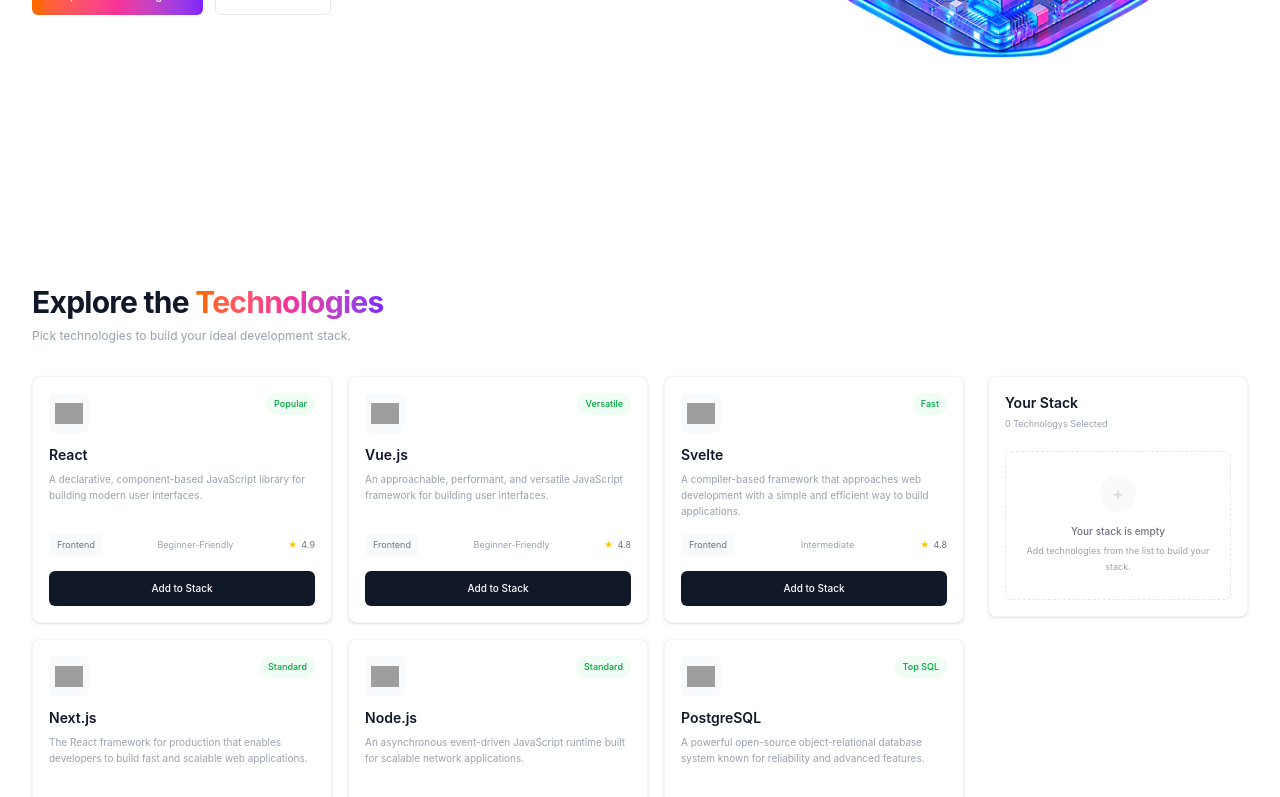
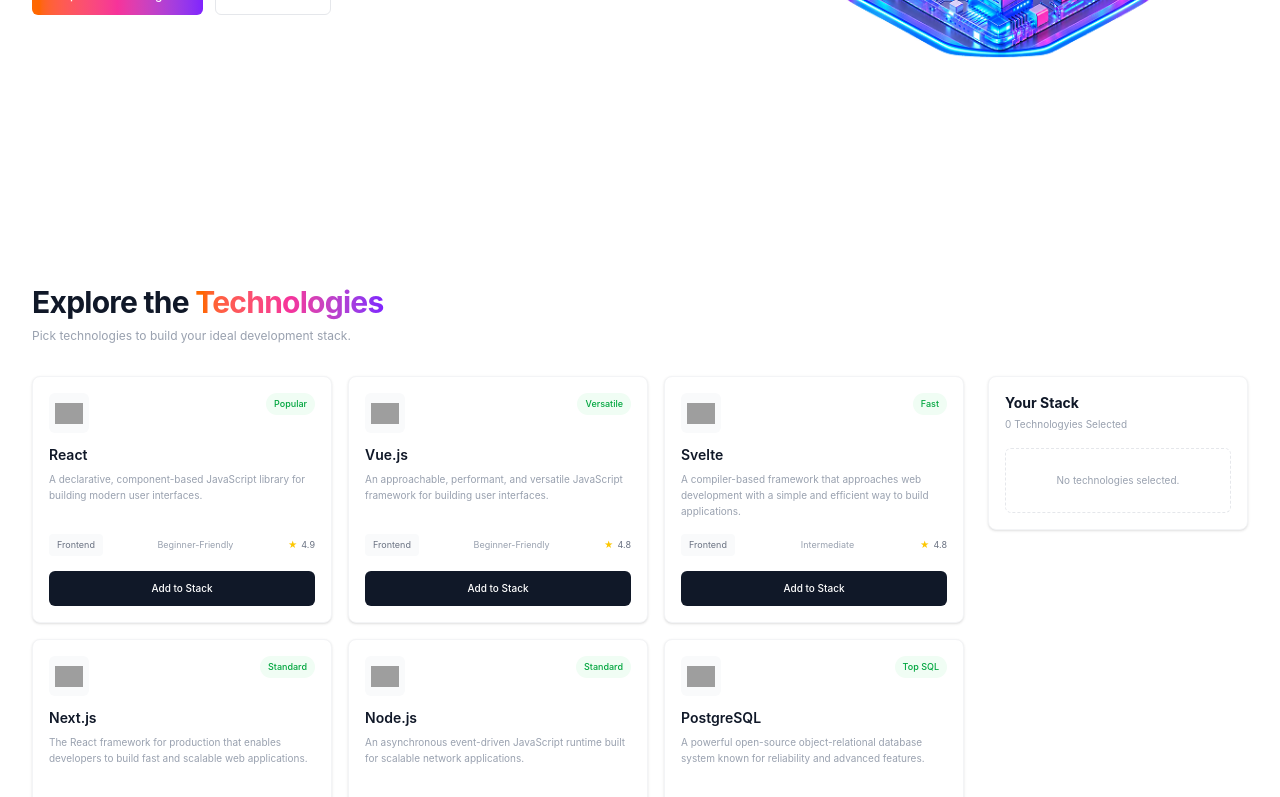
Before and after one commit to jipunroy/DevStack-Project, a React (Vite) app: page / in a window 1280 px wide. Shown: the part 477-1274 px from the top of the page. Built offline with nearby package versions, Linux system fonts and the light colour scheme; grey boxes are pictures that could not be loaded.

Commit message:
last YourStack update

```diff
--- a/src/components/YourStack/YourStack.tsx
+++ b/src/components/YourStack/YourStack.tsx
@@ -13,66 +13,39 @@
 }: YourStackProps) {
   return (
     <aside className="rounded-lg border border-gray-100 bg-white p-4 shadow-sm">
+
       {/* Header */}
-      <div className="flex items-center justify-between">
-        <div>
-          <h2 className="text-sm font-semibold text-gray-900">
+      <div className="mb-4">
+        <h2 className="text-sm font-bold text-gray-900">
           Your Stack
         </h2>
 
-          <p className="mt-1 text-[9px] text-gray-400">
+        <p className="mt-1 text-[10px] text-gray-400">
           {stack.length} Technology
-            {stack.length !== 1 ? "s" : ""} Selected
+          {stack.length !== 1 ? "ies" : "y"} Selected
         </p>
       </div>
 
-        {/* Remove All */}
-        {stack.length > 0 && (
-          <button
-            type="button"
-            onClick={onRemoveAll}
-            className="text-[9px] font-medium text-red-400 transition hover:text-red-500"
-          >
-            Remove All
-          </button>
-        )}
-      </div>
-
-      {/* Empty State */}
-      {stack.length === 0 ? (
-        <div className="mt-5 rounded-md border border-dashed border-gray-200 px-4 py-6 text-center">
-          <div className="mx-auto flex h-9 w-9 items-center justify-center rounded-full bg-gray-50">
-            <span className="text-lg text-gray-300">+</span>
-          </div>
-
-          <p className="mt-3 text-[10px] font-medium text-gray-500">
-            Your stack is empty
-          </p>
-
-          <p className="mt-1 text-[9px] leading-4 text-gray-400">
-            Add technologies from the list to build your stack.
-          </p>
-        </div>
-      ) : (
-        /* Selected Technologies */
-        <div className="mt-4 space-y-2">
+      {/* Stack Items */}
+      {stack.length > 0 ? (
+        <div className="space-y-2">
           {stack.map((technology) => (
             <div
               key={technology.id}
-              className="flex items-center gap-2 rounded-md border border-gray-100 bg-white px-2.5 py-2"
+              className="flex items-center justify-between rounded-md border border-gray-100 px-2.5 py-2"
             >
-              {/* Icon */}
-              <div className="flex h-7 w-7 shrink-0 items-center justify-center rounded bg-gray-50">
+              {/* Technology Info */}
+              <div className="flex min-w-0 items-center gap-2">
+                <div className="flex h-8 w-8 shrink-0 items-center justify-center rounded-md bg-gray-50">
                   <img
                     src={technology.icon}
                     alt={technology.name}
-                  className="h-5 w-5 object-contain"
+                    className="h-6 w-6 object-contain"
                   />
                 </div>
 
-              {/* Name + Category */}
-              <div className="min-w-0 flex-1">
-                <p className="truncate text-[10px] font-medium text-gray-800">
+                <div className="min-w-0">
+                  <p className="truncate text-[10px] font-semibold text-gray-900">
                     {technology.name}
                   </p>
 
@@ -80,19 +53,37 @@
                     {technology.category}
                   </p>
                 </div>
+              </div>
 
               {/* Remove Button */}
               <button
                 type="button"
                 onClick={() => onRemove(technology.id)}
+                className="ml-2 shrink-0 px-1 text-sm leading-none text-gray-400 transition hover:text-gray-700"
                 aria-label={`Remove ${technology.name}`}
-                className="flex h-6 w-6 shrink-0 items-center justify-center rounded text-sm text-gray-300 transition hover:bg-red-50 hover:text-red-500"
               >
                 ×
               </button>
             </div>
           ))}
         </div>
+      ) : (
+        <div className="rounded-md border border-dashed border-gray-200 py-6 text-center">
+          <p className="text-[10px] text-gray-400">
+            No technologies selected.
+          </p>
+        </div>
+      )}
+
+      {/* Remove All */}
+      {stack.length > 0 && (
+        <button
+          type="button"
+          onClick={onRemoveAll}
+          className="mt-4 flex w-full items-center justify-center rounded-md border border-red-200 bg-white px-3 py-2 text-[10px] font-bold text-red-500 transition hover:bg-red-50"
+        >
+          Remove All
+        </button>
       )}
     </aside>
   );
```
Lines whose indentation alone changed are shown as unchanged.
